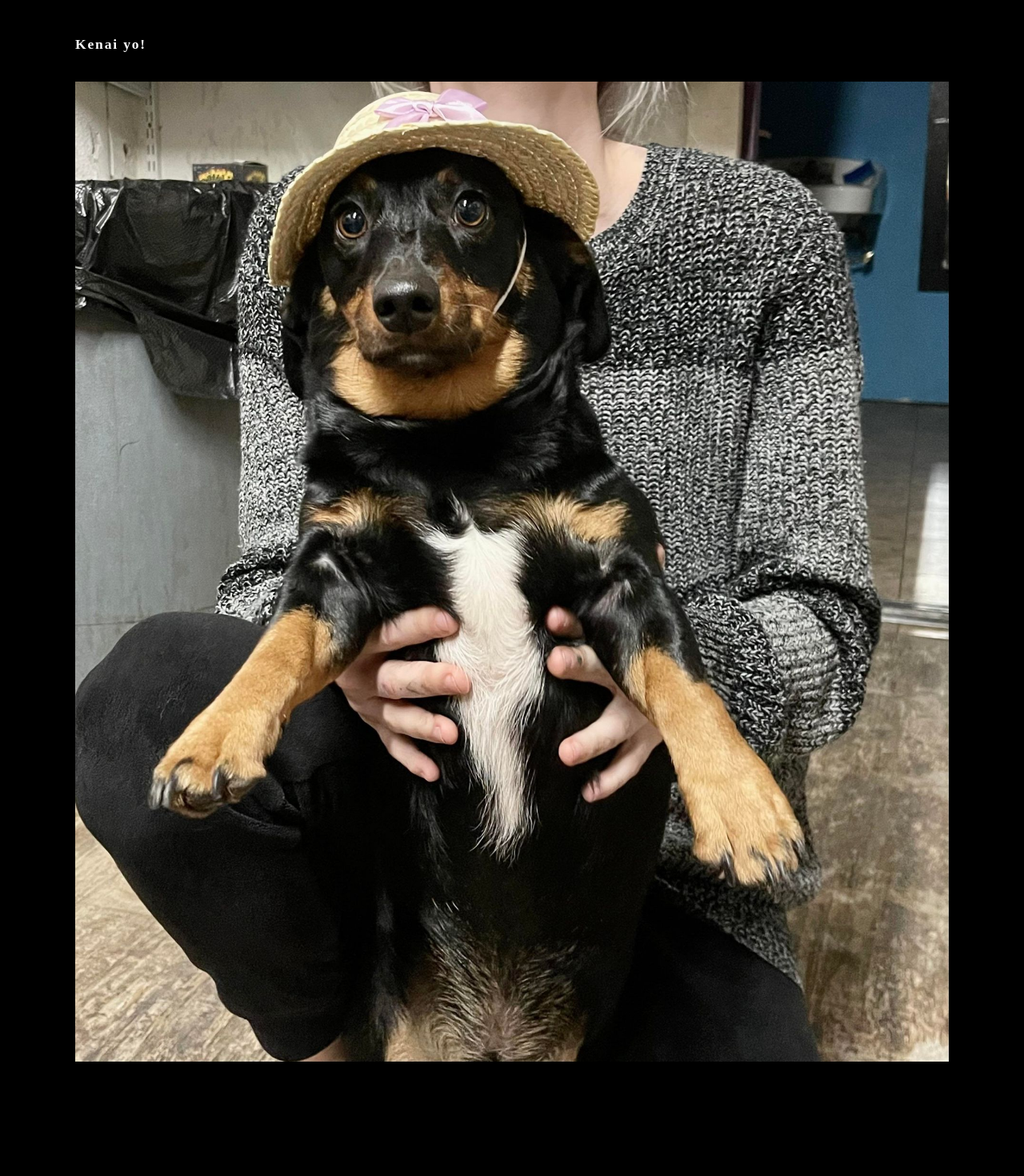
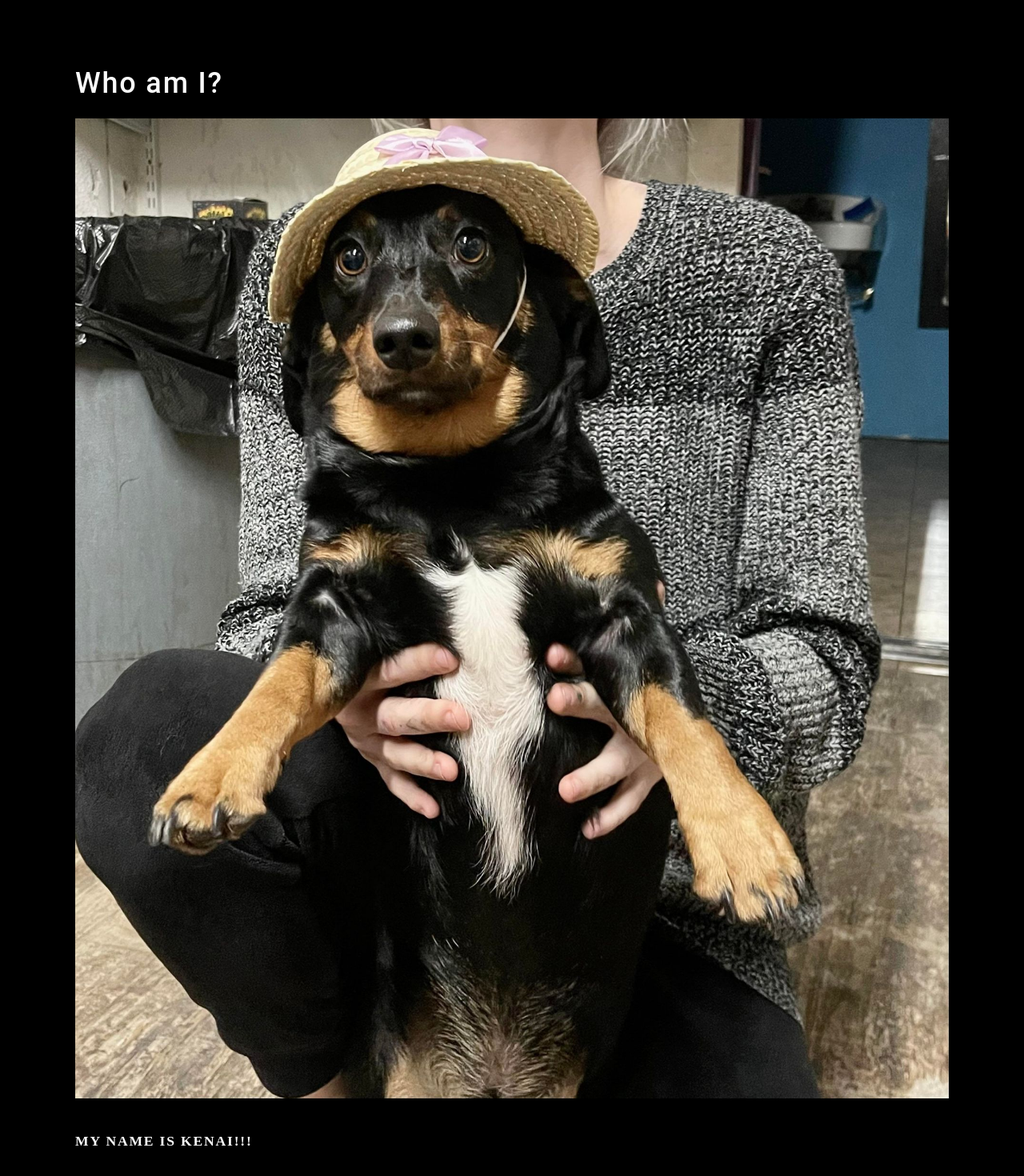
Before and after one commit to Mattrick127/key-nigh, a React (Create React App) app: page / in a window 1280 px wide. Shown: the part 1220-2690 px from the top of the page at 80% size. Before the commit the page ends 2621 px from the top, so only its background shows below. Built offline with nearby package versions, Linux system fonts and the light colour scheme.

Commit message:
gh pages

```diff
--- a/src/components/About/index.js
+++ b/src/components/About/index.js
@@ -2,9 +2,14 @@ import React from "react";
 import coverImage from '../../assets/cover/bowhat2.jpg';
 function About() {
     return (
-        <section>
-            <p>Kenai yo!</p>
-            <img src={coverImage} className="my-2" style={{ width: "100%" }} alt="cover" />
+        <section className="my-5">
+        <h1 id="about">Who am I?</h1>
+        <img src={coverImage} className="my-2" style={{ width: "100%" }} alt="cover" />
+        <div className="my-2">
+            <p>
+                MY NAME IS KENAI!!!
+            </p>
+        </div>
         </section>
     );
 }
```
Also changed, not shown: package.json (+5 -2 lines), 1 other file (tests, documents, lock files or other folders).
